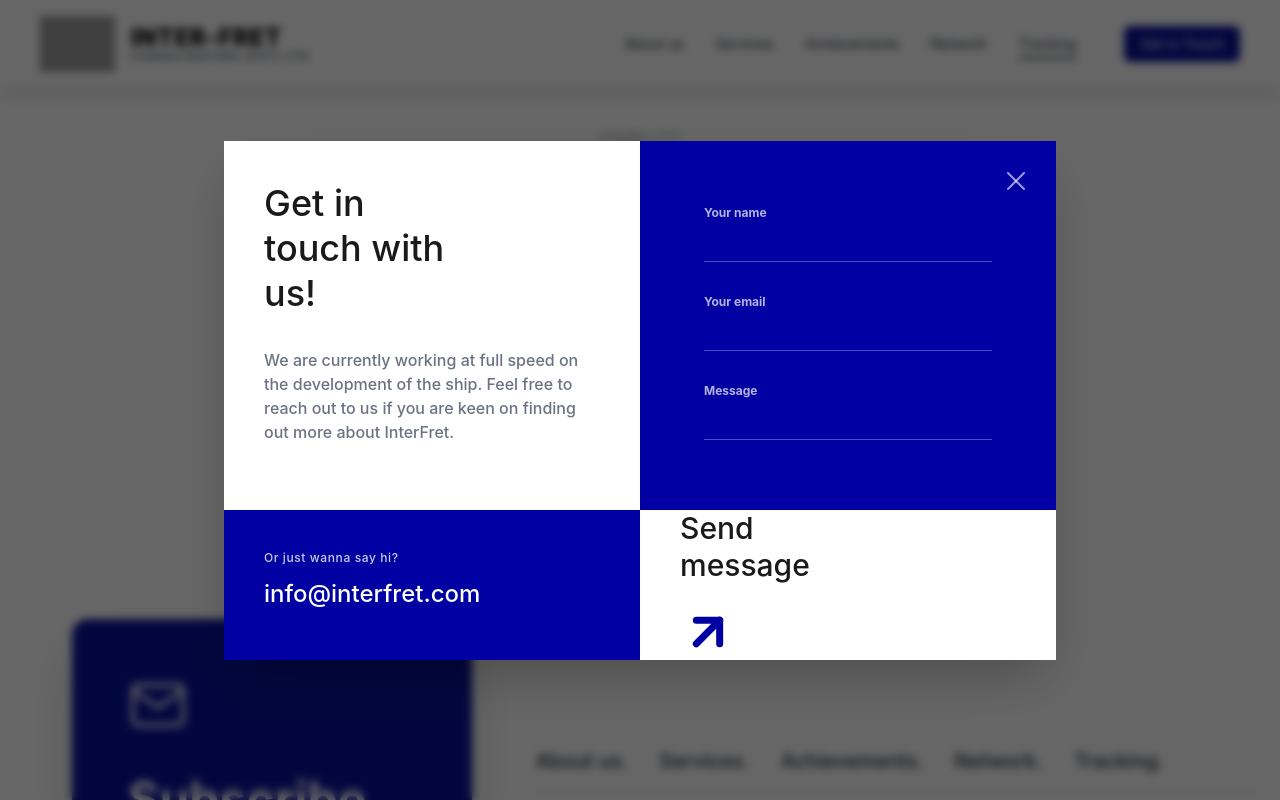
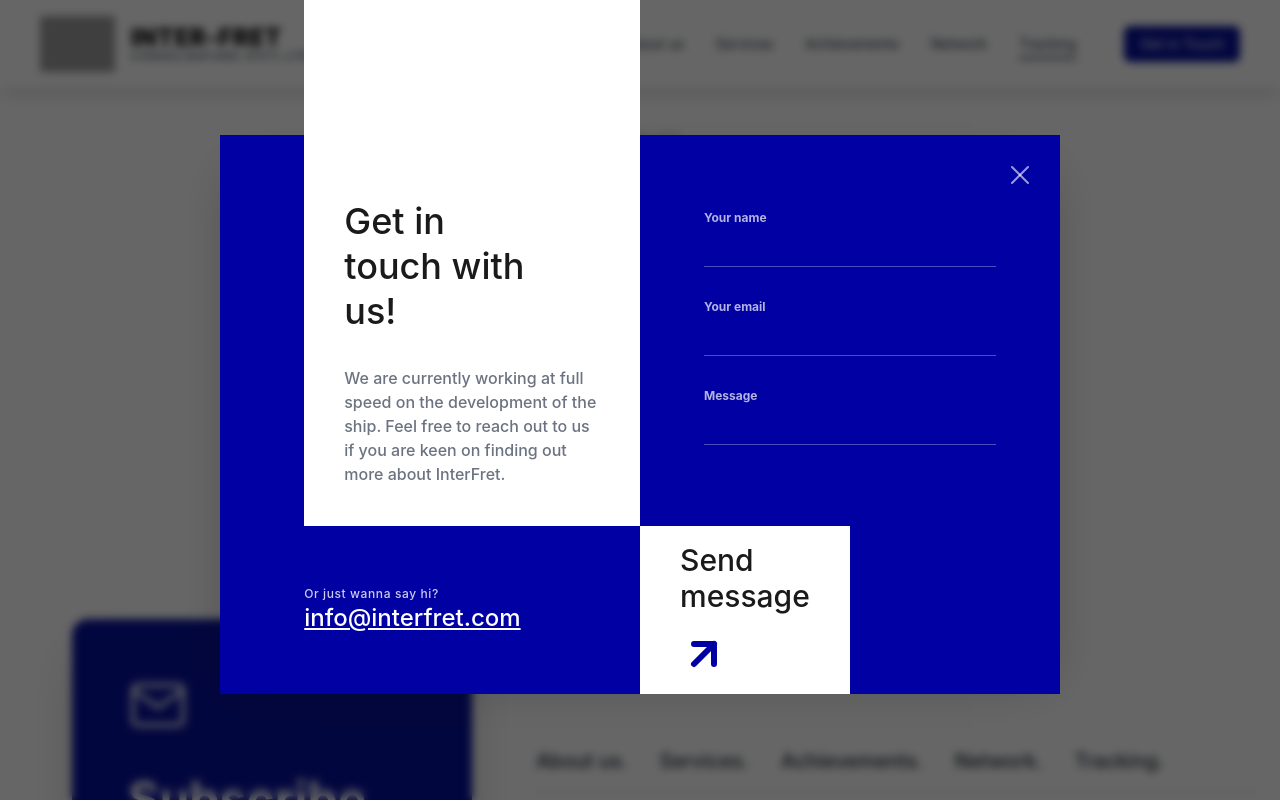
Before and after one commit to syedfaiqali/InterFred, a React (Vite) app: page /tracking in a window 1280 px wide. Both pictures are taken after a click on the button "Get in Touch". Shown: the top 800 px of the page. Built offline with nearby package versions, Linux system fonts and the light colour scheme; grey boxes are pictures that could not be loaded.

Commit message:
FaiqPrototype: contact modal work done

```diff
--- a/src/components/ContactModal.tsx
+++ b/src/components/ContactModal.tsx
@@ -21,17 +21,25 @@ const ContactModal: React.FC<ContactModalProps> = ({ isOpen, onClose }) => {
                         animate={{ opacity: 1, scale: 1, y: 0 }}
                         exit={{ opacity: 0, scale: 0.98, y: 10 }}
                         onClick={(e) => e.stopPropagation()}
-                        className="relative grid grid-cols-1 min-h-[350px] max-h-[525px] md:grid-cols-2 bg-[#0000A3] shadow-2xl rounded-sm my-12"
+                        className="relative grid grid-cols-1 min-h-[350px] max-h-[530px] md:grid-cols-2 bg-[#0000A3] shadow-2xl rounded-sm my-12"
                     >
-                        {/* 1. Top Left - White Information */}
-                        {/* MANUAL HEIGHT: Change 'min-h-[350px]' for minimum height and 'max-h-[450px]' for maximum height */}
-                        <div className="bg-white p-10 flex flex-col justify-start">
+                        {/* 1. Top Left - White Information with Top Extension */}
+                        <div className="grid grid-cols-[20%_80%] bg-[#0000A3] relative">
+                            {/* Extension that goes to the top of the screen */}
+                            <div className="absolute bottom-full right-0 w-[80%] h-[100vh] bg-white z-30 hidden md:block"></div>
+
+                            {/* Top Accent Bar */}
+                            <div className="absolute top-0 right-0 w-[80%] h-2 bg-white z-[40]"></div>
+
+                            <div className="bg-[#0000A3]"></div>
+                            <div className="bg-white p-10 pt-16 flex flex-col justify-start relative z-20">
                                 <h2 className="text-4xl font-medium text-[#1A1A1A] leading-tight mb-8">
                                     Get in<br />touch with<br />us!
                                 </h2>
                                 <p className="text-gray-500 text-sm lg:text-base leading-relaxed max-w-xs font-medium">
                                     We are currently working at full speed on the development of the ship. Feel free to reach out to us if you are keen on finding out more about InterFret.
                                 </p>
+                            </div>
                         </div>
 
                         {/* 2. Top Right - Blue Form Area */}
@@ -70,34 +78,38 @@ const ContactModal: React.FC<ContactModalProps> = ({ isOpen, onClose }) => {
                             </form>
                         </div>
 
-                        {/* 3. Bottom Left - Blue Email Area */}
-                        {/* MANUAL HEIGHT: Change 'min-h-[250px]' for minimum and 'max-h-[350px]' for maximum height */}
-                        <div className="p-10 flex flex-col bg-[#0000A3] max-h-[150px] overflow-y-auto">
-                            <p className="text-white/80 text-xs font-medium mb-3 tracking-wider">Or just wanna say hi?</p>
+                        {/* 3. Bottom Left - Blue Email Area aligned with top */}
+                        <div className="grid grid-cols-[20%_80%] bg-[#0000A3] min-h-[150px]">
+                            <div className="bg-[#0000A3]"></div>
+                            <div className="p-10 pl-0 flex flex-col justify-center overflow-y-auto">
+                                <p className="text-white/80 text-xs font-medium tracking-wider">Or just wanna say hi?</p>
                                 <a
                                     href="mailto:info@interfret.com"
-                                className="text-white text-xl lg:text-2xl font-medium transition-all truncate"
+                                    className="text-white text-xl lg:text-2xl underline font-medium transition-all truncate"
                                 >
                                     info@interfret.com
                                 </a>
                             </div>
+                        </div>
 
-                        {/* 4. Bottom Right - White Send Message Button */}
-                        {/* MANUAL HEIGHT: Match these 'min-h' and 'max-h' values with section 3 */}
+                        {/* 4. Bottom Right - White Send Message Button + Blue Space */}
+                        <div className="grid grid-cols-1 md:grid-cols-2 bg-[#0000A3] min-h-[150px]">
                             <button
                                 onClick={(e) => {
                                     e.preventDefault();
                                     onClose();
                                 }}
-                            className="bg-white px-10 flex flex-col justify-between items-start group hover:bg-gray-50 transition-colors min-h-[150px] max-h-[200px]"
+                                className="bg-white px-10 py-4 flex flex-col justify-between items-start group hover:bg-gray-50 transition-colors w-full"
                             >
-                            <span className="text-[#1A1A1A] text-3xl font-medium text-left leading-tight">
+                                <span className="text-[#1A1A1A] text-2xl lg:text-3xl font-medium text-left leading-tight">
                                     Send<br />message
                                 </span>
-                            <div className="text-[#0000A3] transition-transform group-hover:translate-x-2 group-hover:-translate-y-2">
-                                <ArrowUpRight size={56} strokeWidth={3} />
+                                <div className="text-[#0000A3] transition-transform group-hover:translate-x-2 group-hover:-translate-y-2 mt-4">
+                                    <ArrowUpRight size={48} strokeWidth={3} />
                                 </div>
                             </button>
+                            <div className="hidden md:block bg-[#0000A3]"></div>
+                        </div>
                     </motion.div>
                 </div>
             )}
```
Lines whose indentation alone changed are shown as unchanged.
